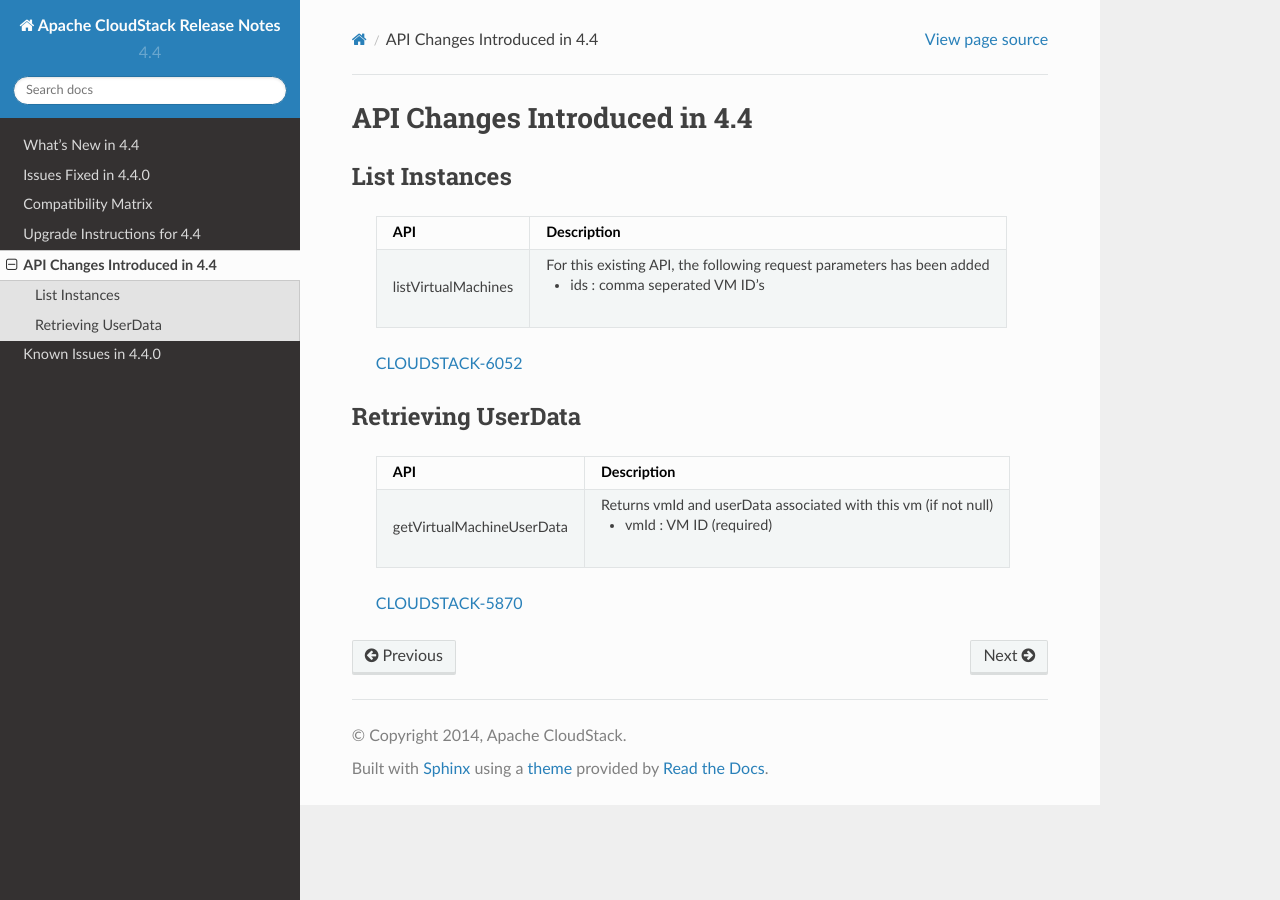
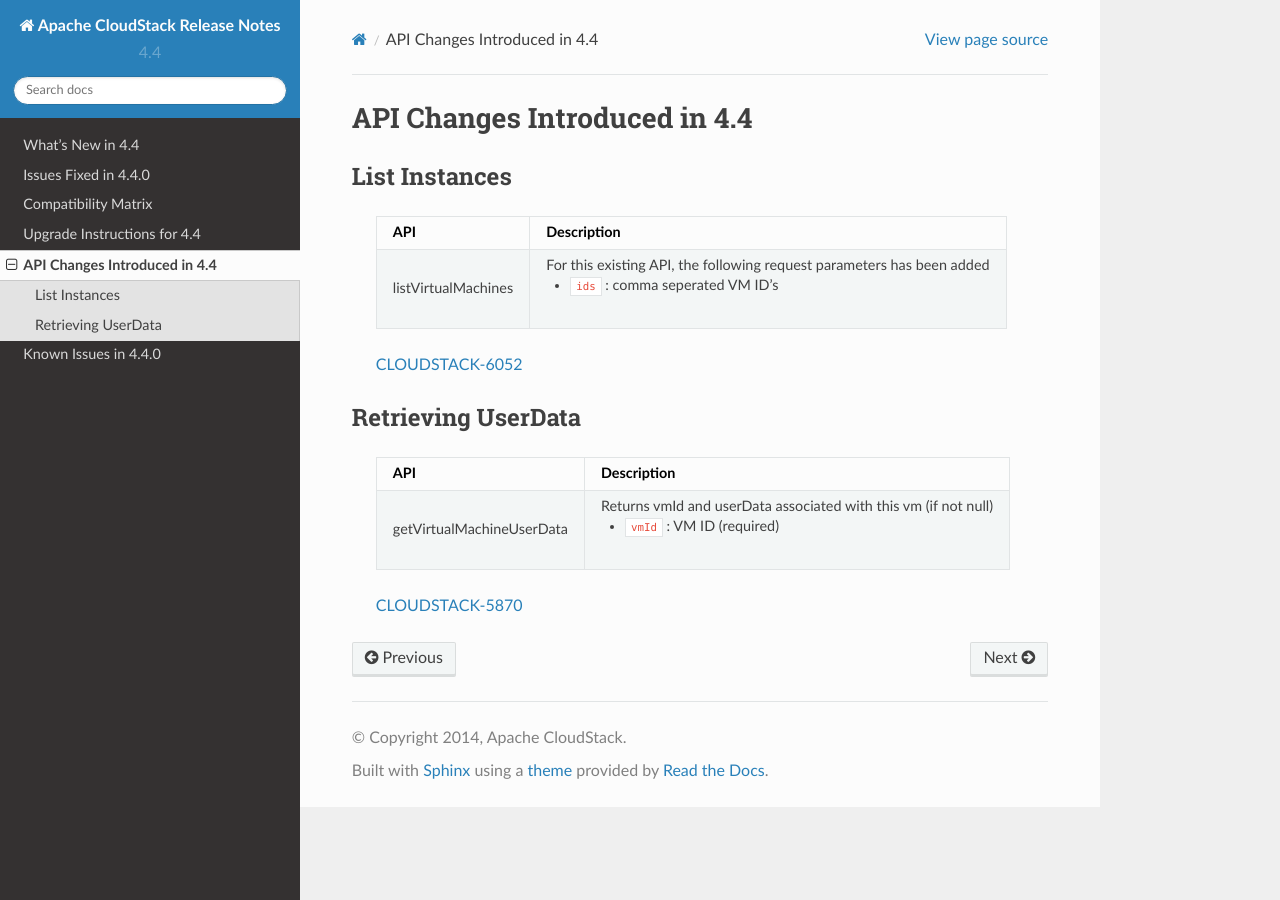
Before and after one commit to apache/cloudstack-docs-rn, a Sphinx documentation site: the page built from source/api-changes.rst, in a window 1280 px wide. Built offline with Sphinx 7.4.7 and the Read the Docs theme 2.0.0, drawn with Linux system fonts in a browser that asks for light colours.

```diff
--- a/source/api-changes.rst
+++ b/source/api-changes.rst
@@ -19,14 +19,14 @@ API Changes Introduced in |version|
 List Instances
 --------------
 
-   +---------------------+-------------------------------------------------------------------+
-   | API                 | Description                                                       |
-   +=====================+===================================================================+
-   | listVirtualMachines | For this existing API, the following request parameters has       |
-   |                     | been added                                                        |
-   |                     |                                                                   |
-   |                     | - ids : comma seperated VM ID's                                   |
-   +---------------------+-------------------------------------------------------------------+
+   +-------------------------+-------------------------------------------------------------------+
+   | API                     | Description                                                       |
+   +=========================+===================================================================+
+   |   listVirtualMachines   | For this existing API, the following request parameters has       |
+   |                         | been added                                                        |
+   |                         |                                                                   |
+   |                         | - ``ids`` : comma seperated VM ID's                               |
+   +-------------------------+-------------------------------------------------------------------+
 
    `CLOUDSTACK-6052 <https://issues.apache.org/jira/browse/CLOUDSTACK-6052>`_
 
@@ -34,12 +34,12 @@ List Instances
 Retrieving UserData
 -------------------
 
-   +---------------------------+-------------------------------------------------------------------+
-   | API                       | Description                                                       |
-   +===========================+===================================================================+
-   | getVirtualMachineUserData | Returns vmId and userData associated with this vm (if not null)   |
-   |                           |                                                                   |
-   |                           | - vmId : VM ID (required)                                         |
-   +---------------------------+-------------------------------------------------------------------+
+   +-------------------------------+-------------------------------------------------------------------+
+   | API                           | Description                                                       |
+   +===============================+===================================================================+
+   |   getVirtualMachineUserData   | Returns vmId and userData associated with this vm (if not null)   |
+   |                               |                                                                   |
+   |                               | - ``vmId`` : VM ID (required)                                     |
+   +-------------------------------+-------------------------------------------------------------------+
 
    `CLOUDSTACK-5870 <https://issues.apache.org/jira/browse/CLOUDSTACK-5870>`_
```
